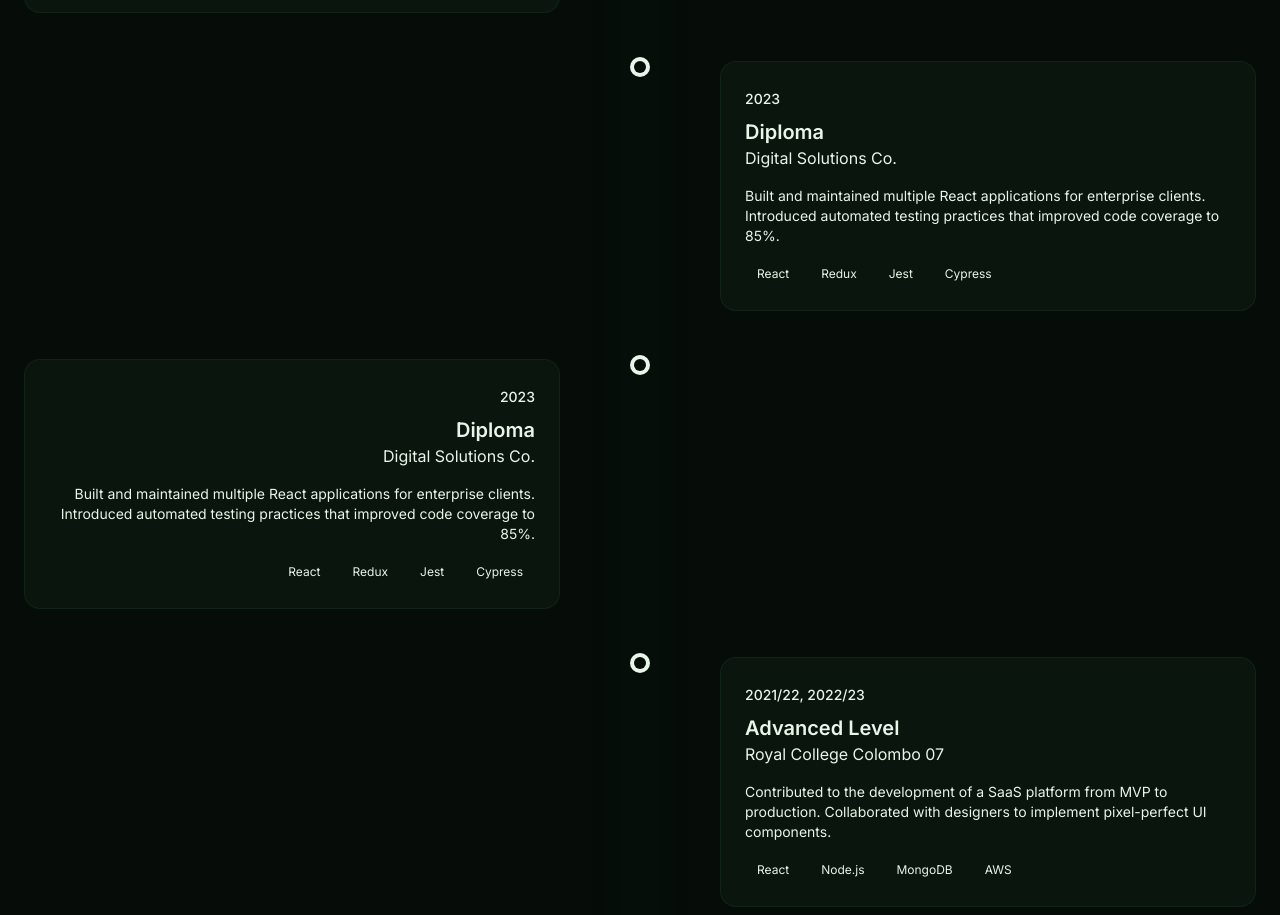
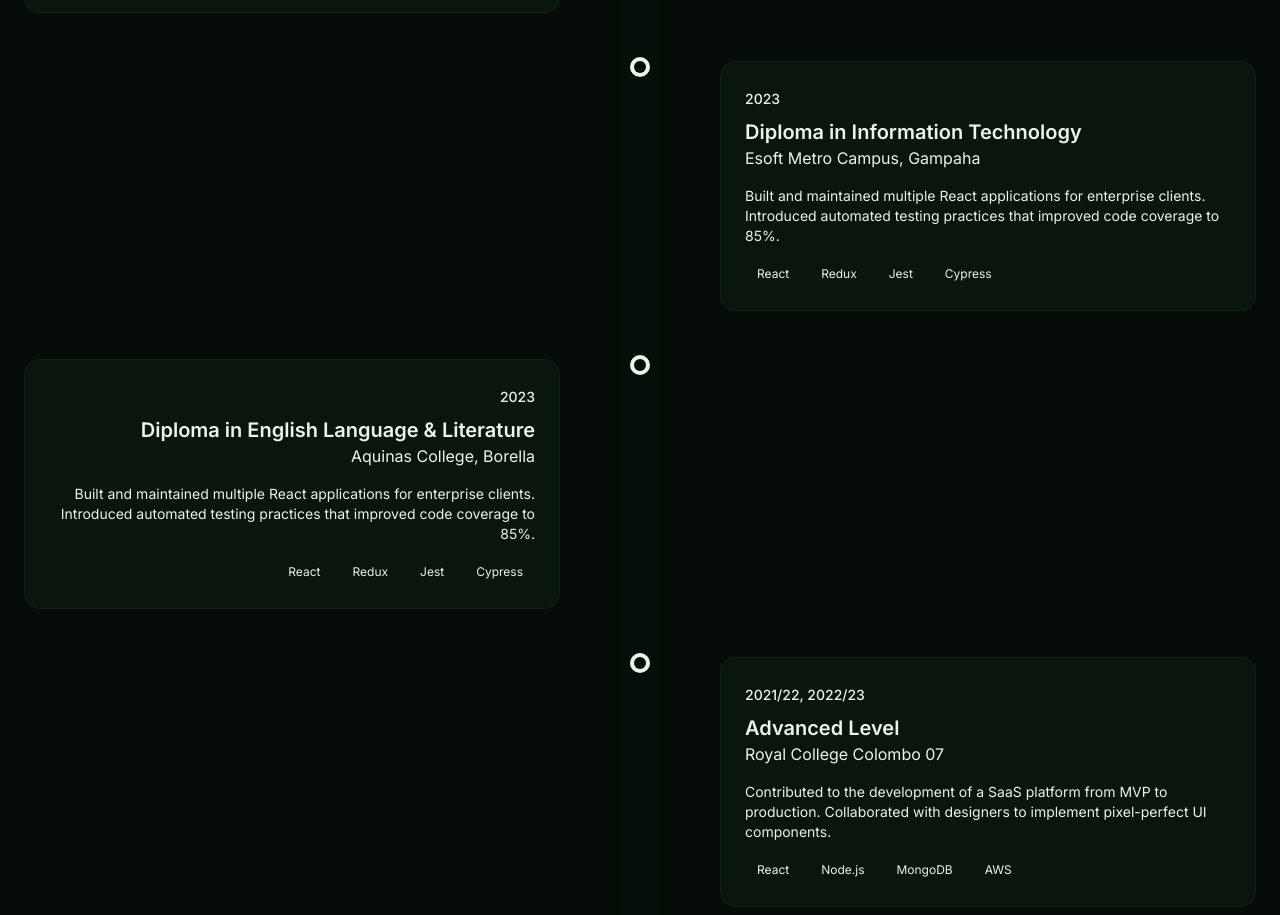
Before and after one commit to WijAnushka02/Anushka_Portfolio, a React (Vite) app: page / in a window 1280 px wide. Shown: the part 4666-5581 px from the top of the page. Built offline with nearby package versions, Linux system fonts and the light colour scheme; a web font is replaced by a local one.

Commit message:
Update experience section

```diff
--- a/src/sections/Experience.jsx
+++ b/src/sections/Experience.jsx
@@ -10,8 +10,8 @@ const experiences = [
   },
   {
     period: "2023",
-    role: "Diploma",
-    company: "Digital Solutions Co.",
+    role: "Diploma in Information Technology",
+    company: "Esoft Metro Campus, Gampaha",
     description:
       "Built and maintained multiple React applications for enterprise clients. Introduced automated testing practices that improved code coverage to 85%.",
     technologies: ["React", "Redux", "Jest", "Cypress"],
@@ -19,8 +19,8 @@ const experiences = [
   },
   {
     period: "2023",
-    role: "Diploma",
-    company: "Digital Solutions Co.",
+    role: "Diploma in English Language & Literature",
+    company: "Aquinas College, Borella",
     description:
       "Built and maintained multiple React applications for enterprise clients. Introduced automated testing practices that improved code coverage to 85%.",
     technologies: ["React", "Redux", "Jest", "Cypress"],
```
